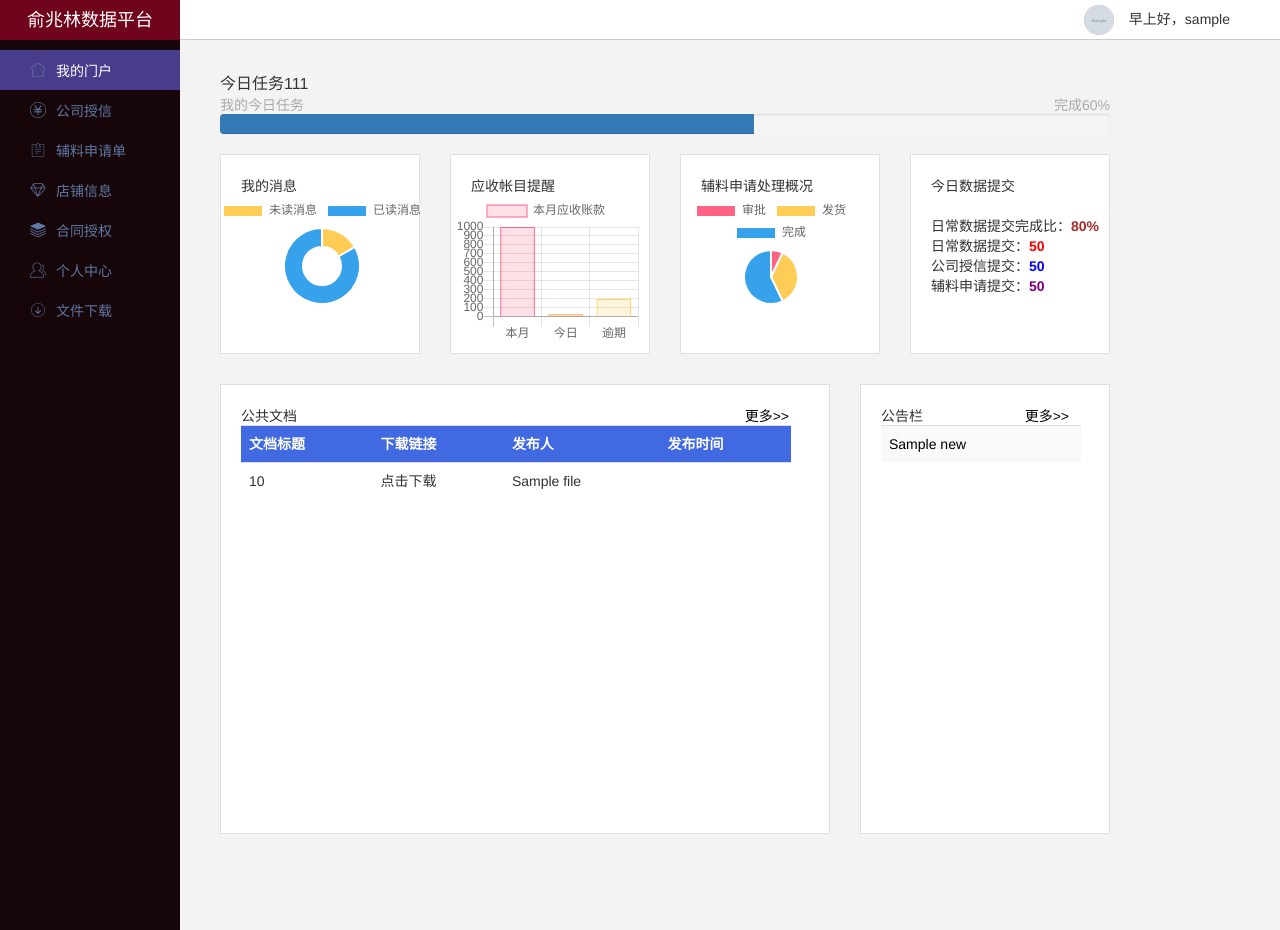
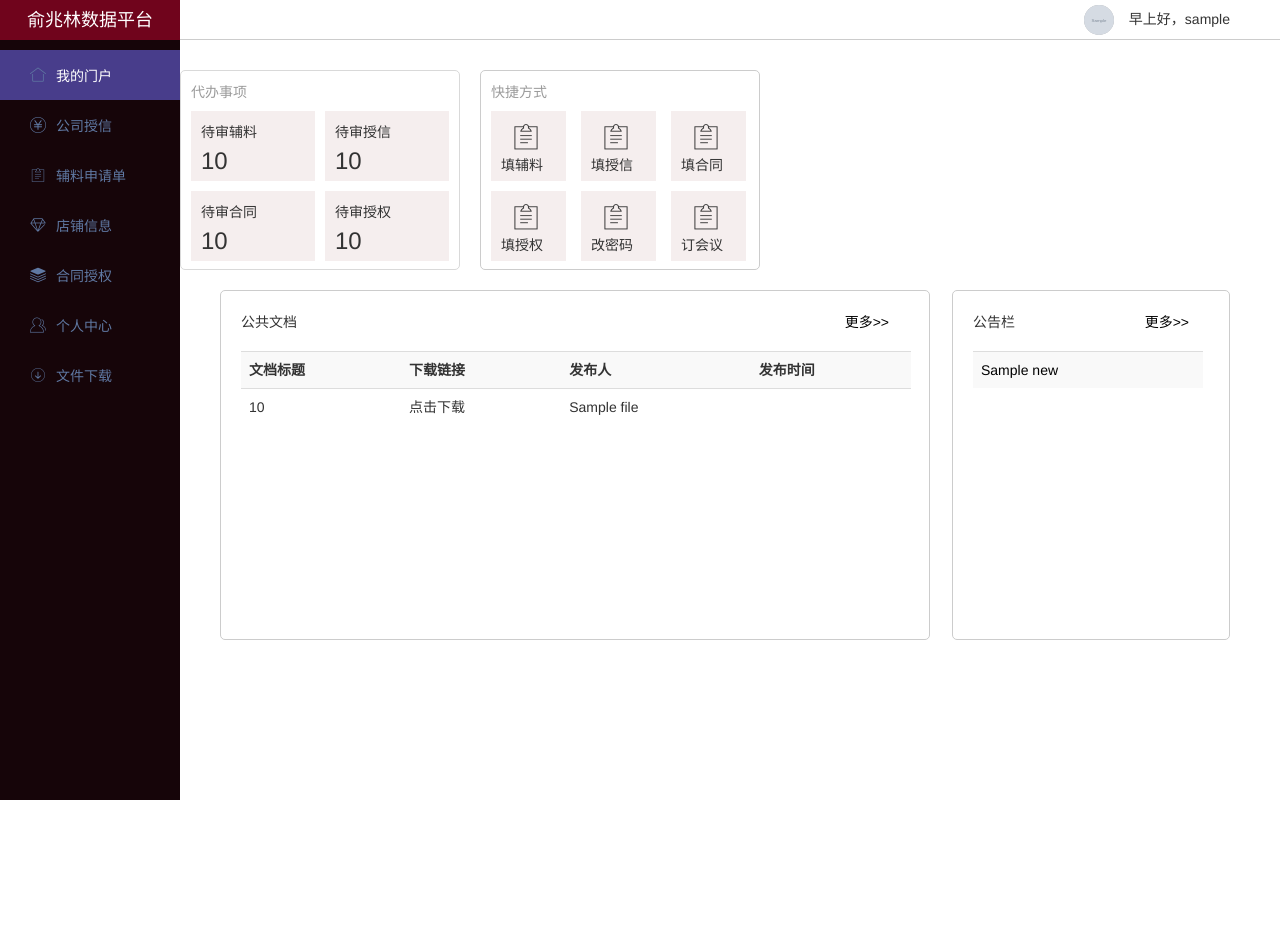
Before and after one commit to vvfar/YZL_SYS, a PHP site: page / in a window 1280 px wide. After the commit the page ends 800 px from the top, so only its background shows below. Run offline with PHP 8.4, Linux system fonts and the light colour scheme; the visitor is signed in with stand-in values (Sample User, id 1); tables that the repository leaves empty or names only in its code hold one stand-in row (values such as "Sample post"); grey boxes marked "Sample" are stand-in pictures; data that the repository does not hold is empty; some libraries are stand-ins or nearby versions.

Commit message:
2020-04-12

```diff
--- a/index.php
+++ b/index.php
@@ -22,97 +22,76 @@
 
         <div class=" container1">
             <div class="index_content">
-                <p class="jrrw">今日任务111</p>
-                <div class="myrw">
-                    <p class="myrw1">我的今日任务</p>
-                    <p class="myrw2">完成60%</p>
-                </div>
-
-                <div class="progress">
-                    <div class="progress-bar" role="progressbar" aria-valuenow="60"
-                    aria-valuemin="0" aria-valuemax="100" style="width: 60%;">
-                        <span class="sr-only">60% 完成</span>
+                <div style="float: left;margin-right:20px;">
+                    <!-- weather -->
+                    <div id="weather-view-he"></div>
+                        <script>
+                            WIDGET = {ID: 'mAYG2Y9l10'};
+                        </script>
+                        <script type="text/javascript" src="https://apip.weatherdt.com/view/static/js/r.js?v=1111"></script>
                     </div>
                 </div>
-
-
-                <div class="bd">
-                    <p style="margin-top: 20px;margin-left:20px;">我的消息</p>
-
-                    <div class="chart1">
-                        <canvas id="chartjs-4" class=""></canvas>
+                <div style="width: 280px;height:200px;border:1px solid #d9d9d9;float:left;margin-right:20px;border-radius: 5px;margin-top:30px;padding:10px;margin-top:30px">
+                    <p style="color: #9b9b9b;">代办事项</p>
+                    <div style="width: 124px;height:70px;background-color: #f5eeee;float:left;margin-right:10px;margin-top:10px;padding:10px;">
+                        <p>待审辅料</p>
+                        <h3 style="margin-top:7px">10</h3>
                     </div>
-                    <script>
-                        new Chart(document.getElementById("chartjs-4"),{
-                            "type":"doughnut",
-                            "data":{
-                                "labels":["未读消息","已读消息"],
-                                "datasets":[{
-                                    "label":"My First Dataset",
-                                    "data":[10,50],
-                                    "backgroundColor":["rgb(255, 205, 86)","rgb(54, 162, 235)"]
-                                    }]
-                                }
-                            });
-                    </script>
-
+                    <div style="width: 124px;height:70px;background-color: #f5eeee;float:left;margin-top:10px;padding:10px;">
+                        <p>待审授信</p>
+                        <h3 style="margin-top:7px">10</h3>
                     </div>
-
-                <div class="bd">
-                    <p style="margin-top: 20px;margin-left:20px;">应收帐目提醒</p>
-                    <div class="chart2">
-                        <canvas id="chartjs-1" class="chartjs" width="250px" height="200px"></canvas>
-                        <script>new Chart(document.getElementById("chartjs-1"),{
-                            "type":"bar","data":{
-                                "labels":["本月","今日","逾期"],
-                                "datasets":[{
-                                    "label":"本月应收账款",
-                                    "data":[1000,30,200],
-                                    "fill":false,
-                                    "backgroundColor":["rgba(255, 99, 132, 0.2)","rgba(255, 159, 64, 0.2)","rgba(255, 205, 86, 0.2)"],
-                                    "borderColor":["rgb(255, 99, 132)","rgb(255, 159, 64)","rgb(255, 205, 86)"],"borderWidth":1}]},
-                                    "options":{
-                                        "scales":{"yAxes":[{"ticks":{"beginAtZero":true}}]}
-                                        }
-                                    });
-                        </script>
+                    <div style="width: 124px;height:70px;background-color: #f5eeee;float:left;margin-right:10px;margin-top:10px;padding:10px;">
+                        <p>待审合同</p>
+                        <h3 style="margin-top:7px">10</h3>
                     </div>
-
+                    <div style="width: 124px;height:70px;background-color: #f5eeee;float:left;margin-top:10px;padding:10px;">
+                        <p>待审授权</p>
+                        <h3 style="margin-top:7px">10</h3>
                     </div>
-
-                <div class="bd">
-                    <p style="margin-top: 20px;margin-left:20px;">辅料申请处理概况</p>
-                    <div class="chart3">
-                        <canvas id="chartjs-5" class=""></canvas>
                 </div>
-                    <script>
-                        new Chart(document.getElementById("chartjs-5"),{
-                            "type":"pie",
-                            "data":{
-                                "labels":["审批","发货","完成"],
-                                "datasets":[{
-                                    "label":"My First Dataset",
-                                    "data":[10,50,80],
-                                    "backgroundColor":["rgb(255, 99, 132)","rgb(255, 205, 86)","rgb(54, 162, 235)"]
-                                    }]
-                                }
-                            });
-                    </script>
+                <div style="width: 280px;height:200px;border:1px solid #cccccc;float:left;margin-right:20px;border-radius: 5px;margin-top:30px;padding:10px;">
+                    <p style="color: #9b9b9b;">快捷方式</p>
+                    <div style="width:75px;height:70px;background-color: #f5eeee;padding: 10px;float:left;margin-top:10px;margin-right:15px;">
+                        <a href="#">
+                            <i class="layui-icon layui-icon-form" style="font-size:30px;margin-left:10px;"></i>
+                            <p>填辅料</p>
+                        </a>
                     </div>
-
-                <div class="bd">
-                    <p class="todaydata">今日数据提交</p>
-                    <div class="wc">
-                        <p>日常数据提交完成比：<span class="span1">80%</span></p>
-                        <p>日常数据提交：<span class="span2">50</span></p>
-                        <p>公司授信提交：<span class="span3">50</span></p>
-                        <p>辅料申请提交：<span class="span4">50</span></p>
+                    <div style="width:75px;height:70px;background-color: #f5eeee;padding: 10px;float:left;margin-top:10px;margin-right:15px;">
+                        <a href="#">
+                            <i class="layui-icon layui-icon-form" style="font-size:30px;margin-left:10px"></i>
+                            <p>填授信</p>
+                        </a>
                     </div>
+                    <div style="width:75px;height:70px;background-color: #f5eeee;padding: 10px;float:left;margin-top:10px;">
+                        <a href="#">
+                            <i class="layui-icon layui-icon-form" style="font-size:30px;margin-left:10px"></i>
+                            <p>填合同</p>
+                        </a>
+                    </div>
+                    <div style="width:75px;height:70px;background-color: #f5eeee;padding: 10px;float:left;margin-top:10px;margin-right:15px;">
+                        <a href="#">
+                            <i class="layui-icon layui-icon-form" style="font-size:30px;margin-left:10px"></i>
+                            <p>填授权</p>
+                        </a>
+                    </div>
+                    <div style="width:75px;height:70px;background-color: #f5eeee;padding: 10px;float:left;margin-top:10px;margin-right:15px;">
+                        <a href="#">
+                            <i class="layui-icon layui-icon-form" style="font-size:30px;margin-left:10px"></i>
+                            <p>改密码</p>
+                        </a>
+                    </div>
+                    <div style="width:75px;height:70px;background-color: #f5eeee;padding: 10px;float:left;margin-top:10px;">
+                        <a href="#">
+                            <i class="layui-icon layui-icon-form" style="font-size:30px;margin-left:10px"></i>
+                            <p>订会议</p>
+                        </a>
                     </div>
                 </div>
 
                 <div class="index_content_next">
-                <div  class="bd ggl">
+                    <div  class="bd ggl" style="margin-right: 22px;">
                         <div class="ggl_title">
                             <p class="p1">公共文档</p>
                             <p class="p2"><a href="document.php">更多>></a></p>
@@ -120,7 +99,7 @@
 
                         <div class="ggl_content">
                             <table class="table table-striped table-hover">
-                            <tr class="tr_head" style="background-color:royalblue;">
+                                <tr>
                                     <th>文档标题</th>
                                     <th>下载链接</th>
                                     <th>发布人</th>
--- a/public/css/index.css
+++ b/public/css/index.css
@@ -1,5 +1,4 @@
-@media screen and (min-width:1300px){
-    .container1{background-color: rgb(243, 243, 243);height:890px;margin-left: 240px}
+.container1{margin-left: 180px}
 .index_content{position: relative;top:30px;margin-left: 40px}
 .jrrw{font-size:16px}
 .myrw{width:1090px}
@@ -17,53 +16,16 @@
 .span3{font-weight:bold;color:blue}
 .span4{font-weight:bold;color:purple}
 .index_content_next{clear: both}
-    .ggl{width:810px;height: 450px;border:1px solid #dfdfdf;background-color: #ffffff;float: left;margin-left: 40px;margin-top: 60px}
+.ggl{width:710px;height: 350px;border:1px solid #cccccc;border-radius: 5px;background-color: #ffffff;float: left;margin-left: 40px;margin-top: 20px}
 .ggl_title{margin-top: 20px;margin-left:20px}
 .p1{float:left;}
 .p2{float:right;margin-right:40px;z-index:99999}
 .p2 a{color:#000000}
 .ggl_content{clear:both}
-    .ggl_content table{width:750px;margin-left:20px}
-    .tr_head{color:#ffffff}
-    .ggl2{width:250px;height: 450px;border:1px solid #dfdfdf;background-color: #ffffff;float: left;margin-top: 60px}
+.ggl_content table{width:670px;margin-left:20px;margin-top: 60px;}
+.ggl2{width:278px;height: 350px;border:1px solid #cccccc;border-radius: 5px;background-color: #ffffff;float: left;margin-top: 20px}
 .ggl2_title{margin-top: 20px;margin-left:20px}
 .p3{float:left}
 .p4{float:right;margin-right:40px}
 .p4 a{color:#000000}
-    .ggl2 table{width:200px;margin-left:20px}
-}
-
-@media screen and (min-width:1024px) and (max-width:1299px){
-    .container1{background-color: rgb(243, 243, 243);height:890px;margin-left: 180px}
-    .index_content{position: relative;top:30px;margin-left: 40px}
-    .jrrw{font-size:16px;clear:both}
-    .myrw{width:890px}
-    .myrw1{font-size: 14px;color: #aaaaaa;float:left}
-    .myrw2{margin-left: 700px;float:right;color: #aaaaaa}
-    .progress{width:890px}
-    .bd{width:200px;height: 200px;border:1px solid #dfdfdf;background-color: #ffffff;float: left;margin-right: 30px}
-    .chart1{width: 220px;height: 220px;position:relative;right:9px}
-    .chart2{width: 190px;height: 145px;}
-    .chart3{width: 220px;height: 185px;position:relative;right:20px}
-    .todaydata{margin-top: 20px;margin-left:20px}
-    .wc{margin-top: 20px;margin-left:20px}
-    .span1{font-weight:bold;color:brown}
-    .span2{font-weight:bold;color:red}
-    .span3{font-weight:bold;color:blue}
-    .span4{font-weight:bold;color:purple}
-    .index_content_next{clear: both}
-    .ggl{width:610px;height: 450px;border:1px solid #dfdfdf;background-color: #ffffff;float: left;margin-left: 40px;margin-top: 60px}
-    .ggl_title{margin-top: 20px;margin-left:20px}
-    .p1{float:left;}
-    .p2{float:right;margin-right:40px;z-index:99999}
-    .p2 a{color:#000000}
-    .ggl_content{clear:both}
-    .ggl_content table{width:550px;margin-left:20px}
-    .tr_head{color:#ffffff}
-    .ggl2{width:250px;height: 450px;border:1px solid #dfdfdf;background-color: #ffffff;float: left;margin-top: 60px}
-    .ggl2_title{margin-top: 20px;margin-left:20px}
-    .p3{float:left}
-    .p4{float:right;margin-right:40px}
-    .p4 a{color:#000000}
-    .ggl2 table{width:200px;margin-left:20px}
-}
+.ggl2 table{width:230px;margin-left:20px;margin-top: 60px;}
--- a/public/css/leftbar.css
+++ b/public/css/leftbar.css
@@ -19,7 +19,7 @@ ul li a:hover{text-decoration: none;color:#ffffff}
 
 .leftBar{width:180px;height:2275px;background-color:#160509;float: left;position: fixed;z-index:99999}
 .leftbarAll{list-style: none;margin:0px;padding: 0px;margin-top: 10px;}
-.leftbarAll li{width:180px;height:40px;font-size: 14px;line-height: 40px;vertical-align: middle;font-weight: 400;font-family: "Helvetica Neue,Helvetica,PingFang SC,Tahoma,Arial,sans-serif";float:right}
+.leftbarAll li{width:180px;height:50px;font-size: 14px;line-height: 50px;vertical-align: middle;font-weight: 400;font-family: "Helvetica Neue,Helvetica,PingFang SC,Tahoma,Arial,sans-serif";float:right}
 .leftbarAll img{margin-left: 35px}
 .leftbarAll i{margin-left: 30px;color:#5f78a2;text-decoration: none;}
 .leftbarAll a{margin-left: 10px;color:#5f78a2;text-decoration: none;}
--- a/public/js/leftBar.js
+++ b/public/js/leftBar.js
@@ -1,10 +1,11 @@
-$(document).ready(function(){
+window.onload=function(){
+//$(document).ready(function(){
     var leftBar_path=window.location.pathname;
 
     leftBar_path=leftBar_path.split("/");
     leftBar_path=leftBar_path.pop()
 
-    if(leftBar_path == "" || leftBar_path == "index"){
+    if(leftBar_path == "" || leftBar_path == "index.php"){
 
         $(".leftbarAll li").css("background-color","#160509");
         $(".leftbar0").css("background-color","darkslateblue");
@@ -252,14 +253,14 @@ $(document).ready(function(){
 
     for(i=0;i<menu.length;i++){
         for (key in menu[i]){
-            console.log(key)
+            //console.log(key)
 
             for(j=0;j<menu[i][key].length;j++){
                 for (key2 in menu[i][key][j]){
-                    console.log(menu[i][key][j][key2])
+                    //console.log(menu[i][key][j][key2])
                 }
             }
         }
     }
 
-})
+}
```
Also changed, not shown: home/center/center.php (+14 -14 lines), home/document/document.php (+13 -13 lines). Lines whose indentation alone changed are shown as unchanged.
